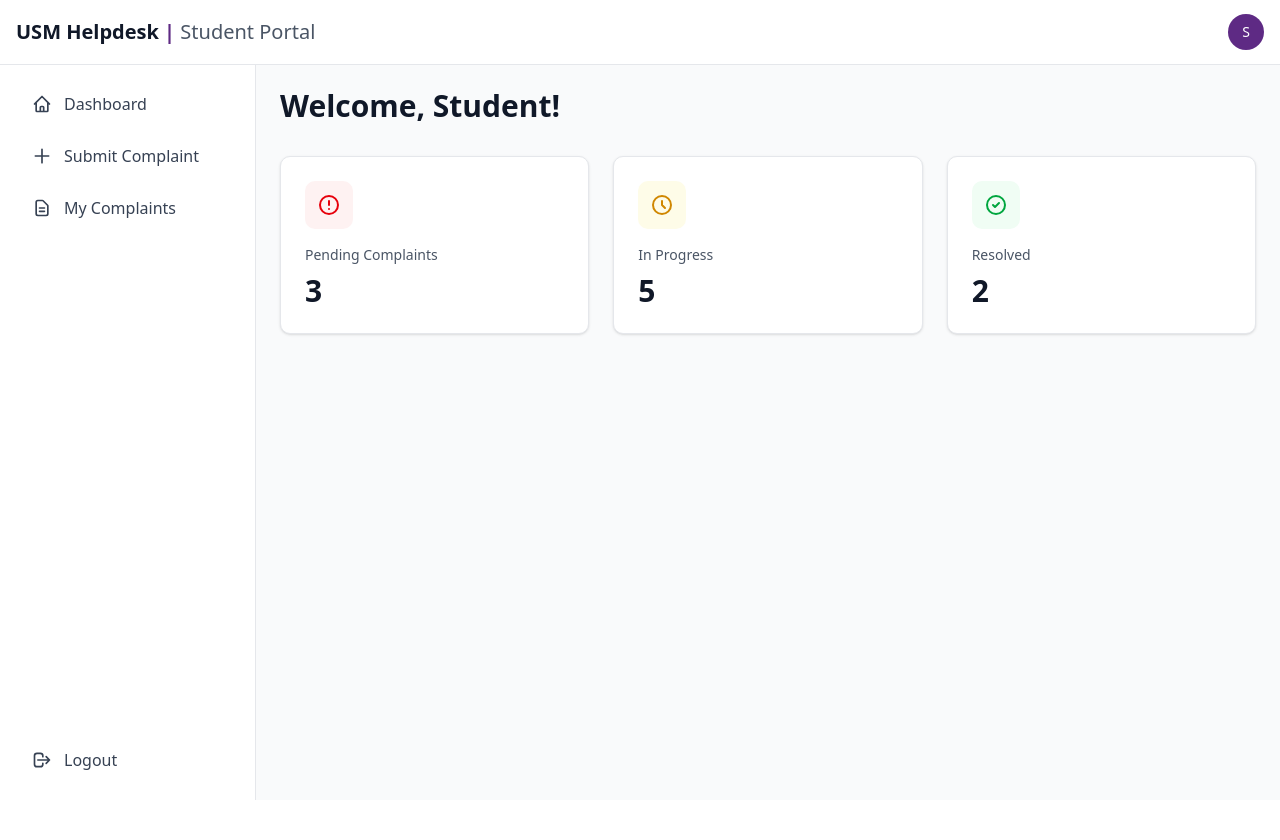
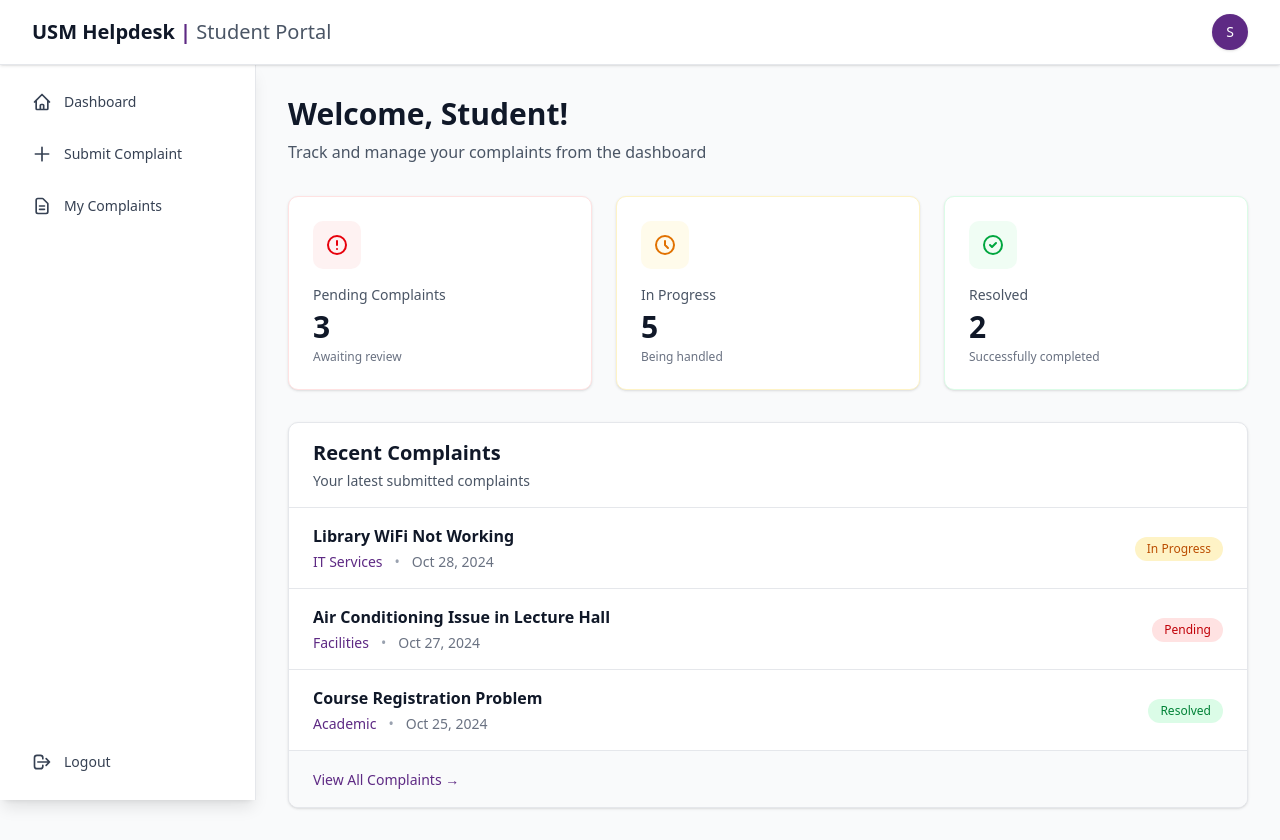
Before and after one commit to danishayman/CMT322-Asg1, a Next.js app: page /student in a window 1280 px wide. Before the commit the page ends 800 px from the top, so only its background shows below. Built offline with nearby package versions, Linux system fonts and the light colour scheme.

Commit message:
Improved styling

```diff
--- a/app/student/layout.tsx
+++ b/app/student/layout.tsx
@@ -13,9 +13,21 @@ export default function StudentLayout({
   const [isSidebarOpen, setIsSidebarOpen] = useState(false);
 
   const navLinks = [
-    { name: 'Dashboard', path: '/student/dashboard', icon: 'M3 12l2-2m0 0l7-7 7 7M5 10v10a1 1 0 001 1h3m10-11l2 2m-2-2v10a1 1 0 01-1 1h-3m-6 0a1 1 0 001-1v-4a1 1 0 011-1h2a1 1 0 011 1v4a1 1 0 001 1m-6 0h6' },
-    { name: 'Submit Complaint', path: '/student/submit', icon: 'M12 4v16m8-8H4' },
-    { name: 'My Complaints', path: '/student/my-complaints', icon: 'M9 12h6m-6 4h6m2 5H7a2 2 0 01-2-2V5a2 2 0 012-2h5.586a1 1 0 01.707.293l5.414 5.414a1 1 0 01.293.707V19a2 2 0 01-2 2z' },
+    {
+      name: 'Dashboard',
+      path: '/student/dashboard',
+      icon: 'M3 12l2-2m0 0l7-7 7 7M5 10v10a1 1 0 001 1h3m10-11l2 2m-2-2v10a1 1 0 01-1 1h-3m-6 0a1 1 0 001-1v-4a1 1 0 011-1h2a1 1 0 011 1v4a1 1 0 001 1m-6 0h6'
+    },
+    {
+      name: 'Submit Complaint',
+      path: '/student/submit',
+      icon: 'M12 4v16m8-8H4'
+    },
+    {
+      name: 'My Complaints',
+      path: '/student/my-complaints',
+      icon: 'M9 12h6m-6 4h6m2 5H7a2 2 0 01-2-2V5a2 2 0 012-2h5.586a1 1 0 01.707.293l5.414 5.414a1 1 0 01.293.707V19a2 2 0 01-2 2z'
+    },
   ];
 
   const handleLogout = () => {
@@ -27,12 +39,13 @@ export default function StudentLayout({
   return (
     <div className="min-h-screen bg-gray-50">
       {/* Top Navbar */}
-      <nav className="bg-white border-b border-gray-200 fixed w-full top-0 z-30">
-        <div className="px-4 h-16 flex items-center justify-between">
+      <nav className="bg-white border-b border-gray-200 fixed w-full top-0 z-30 shadow-sm">
+        <div className="px-4 sm:px-6 lg:px-8 h-16 flex items-center justify-between">
           {/* Mobile menu button */}
           <button
             onClick={() => setIsSidebarOpen(!isSidebarOpen)}
-            className="lg:hidden p-2 rounded-lg hover:bg-gray-100 transition-colors"
+            className="lg:hidden p-2 rounded-lg text-gray-600 hover:bg-gray-100 hover:text-gray-900 transition-all duration-200"
+            aria-label="Toggle menu"
           >
             <svg className="w-6 h-6" fill="none" stroke="currentColor" viewBox="0 0 24 24">
               <path strokeLinecap="round" strokeLinejoin="round" strokeWidth={2} d="M4 6h16M4 12h16M4 18h16" />
@@ -41,14 +54,14 @@ export default function StudentLayout({
 
           {/* Logo/Title */}
           <div className="flex items-center gap-2">
-            <h1 className="text-xl font-bold text-gray-900">
+            <h1 className="text-lg sm:text-xl font-bold text-gray-900">
               USM Helpdesk <span className="text-[#5e2a84]">|</span> <span className="text-gray-600 font-normal">Student Portal</span>
             </h1>
           </div>
 
           {/* User Avatar */}
           <div className="flex items-center gap-3">
-            <div className="w-9 h-9 rounded-full bg-[#5e2a84] flex items-center justify-center">
+            <div className="w-9 h-9 rounded-full bg-[#5e2a84] flex items-center justify-center shadow-sm hover:shadow-md transition-shadow duration-200 cursor-pointer">
               <span className="text-white font-medium text-sm">S</span>
             </div>
           </div>
@@ -57,13 +70,16 @@ export default function StudentLayout({
 
       {/* Sidebar */}
       <aside
-        className={`fixed left-0 top-16 h-[calc(100vh-4rem)] w-64 bg-white border-r border-gray-200 transform transition-transform duration-300 z-20 lg:translate-x-0 ${
-          isSidebarOpen ? 'translate-x-0' : '-translate-x-full'
-        }`}
+        className={`
+          fixed left-0 top-16 h-[calc(100vh-4rem)] w-64
+          bg-white border-r border-gray-200 shadow-lg
+          transform transition-transform duration-300 ease-in-out z-20
+          lg:translate-x-0 ${isSidebarOpen ? 'translate-x-0' : '-translate-x-full'}
+        `}
       >
         <div className="p-4 h-full flex flex-col">
           {/* Navigation Links */}
-          <nav className="space-y-1 flex-1">
+          <nav className="space-y-2 flex-1">
             {navLinks.map((link) => (
               <button
                 key={link.path}
@@ -71,16 +87,19 @@ export default function StudentLayout({
                   router.push(link.path);
                   setIsSidebarOpen(false);
                 }}
-                className={`w-full flex items-center gap-3 px-4 py-3 rounded-lg transition-colors ${
-                  isActive(link.path)
-                    ? 'bg-[#5e2a84] text-white'
-                    : 'text-gray-700 hover:bg-gray-100'
-                }`}
+                className={`
+                  w-full flex items-center gap-3 px-4 py-3 rounded-lg
+                  font-medium text-sm transition-all duration-200
+                  ${isActive(link.path)
+                    ? 'bg-[#5e2a84] text-white shadow-md'
+                    : 'text-gray-700 hover:bg-purple-50 hover:text-[#5e2a84]'
+                  }
+                `}
               >
-                <svg className="w-5 h-5" fill="none" stroke="currentColor" viewBox="0 0 24 24">
+                <svg className="w-5 h-5 shrink-0" fill="none" stroke="currentColor" viewBox="0 0 24 24">
                   <path strokeLinecap="round" strokeLinejoin="round" strokeWidth={2} d={link.icon} />
                 </svg>
-                <span className="font-medium">{link.name}</span>
+                <span>{link.name}</span>
               </button>
             ))}
           </nav>
@@ -88,12 +107,12 @@ export default function StudentLayout({
           {/* Logout Button */}
           <button
             onClick={handleLogout}
-            className="w-full flex items-center gap-3 px-4 py-3 rounded-lg text-gray-700 hover:bg-red-50 hover:text-red-600 transition-colors mt-auto"
+            className="w-full flex items-center gap-3 px-4 py-3 rounded-lg text-gray-700 hover:bg-red-50 hover:text-red-600 transition-all duration-200 mt-auto font-medium text-sm"
           >
-            <svg className="w-5 h-5" fill="none" stroke="currentColor" viewBox="0 0 24 24">
+            <svg className="w-5 h-5 shrink-0" fill="none" stroke="currentColor" viewBox="0 0 24 24">
               <path strokeLinecap="round" strokeLinejoin="round" strokeWidth={2} d="M17 16l4-4m0 0l-4-4m4 4H7m6 4v1a3 3 0 01-3 3H6a3 3 0 01-3-3V7a3 3 0 013-3h4a3 3 0 013 3v1" />
             </svg>
-            <span className="font-medium">Logout</span>
+            <span>Logout</span>
           </button>
         </div>
       </aside>
@@ -102,13 +121,13 @@ export default function StudentLayout({
       {isSidebarOpen && (
         <div
           onClick={() => setIsSidebarOpen(false)}
-          className="fixed inset-0 bg-black bg-opacity-50 z-10 lg:hidden top-16"
+          className="fixed inset-0 bg-black bg-opacity-50 z-10 lg:hidden top-16 transition-opacity duration-300"
         />
       )}
 
       {/* Main Content */}
       <main className="pt-16 lg:pl-64 min-h-screen">
-        <div className="p-6">
+        <div className="p-4 sm:p-6 lg:p-8 max-w-7xl mx-auto">
           {children}
         </div>
       </main>
--- a/app/student/page.tsx
+++ b/app/student/page.tsx
@@ -5,57 +5,147 @@ export default function StudentDashboard() {
     {
       title: 'Pending Complaints',
       count: 3,
-      color: 'red',
+      description: 'Awaiting review',
       bgColor: 'bg-red-50',
       textColor: 'text-red-600',
+      borderColor: 'border-red-100',
       icon: 'M12 8v4m0 4h.01M21 12a9 9 0 11-18 0 9 9 0 0118 0z',
     },
     {
       title: 'In Progress',
       count: 5,
-      color: 'yellow',
-      bgColor: 'bg-yellow-50',
-      textColor: 'text-yellow-600',
+      description: 'Being handled',
+      bgColor: 'bg-amber-50',
+      textColor: 'text-amber-600',
+      borderColor: 'border-amber-100',
       icon: 'M12 8v4l3 3m6-3a9 9 0 11-18 0 9 9 0 0118 0z',
     },
     {
       title: 'Resolved',
       count: 2,
-      color: 'green',
+      description: 'Successfully completed',
       bgColor: 'bg-green-50',
       textColor: 'text-green-600',
+      borderColor: 'border-green-100',
       icon: 'M9 12l2 2 4-4m6 2a9 9 0 11-18 0 9 9 0 0118 0z',
     },
   ];
 
+  const recentComplaints = [
+    {
+      id: 1,
+      title: 'Library WiFi Not Working',
+      category: 'IT Services',
+      status: 'In Progress',
+      date: 'Oct 28, 2024',
+    },
+    {
+      id: 2,
+      title: 'Air Conditioning Issue in Lecture Hall',
+      category: 'Facilities',
+      status: 'Pending',
+      date: 'Oct 27, 2024',
+    },
+    {
+      id: 3,
+      title: 'Course Registration Problem',
+      category: 'Academic',
+      status: 'Resolved',
+      date: 'Oct 25, 2024',
+    },
+  ];
+
+  const getStatusColor = (status: string) => {
+    switch (status) {
+      case 'Pending':
+        return 'bg-red-100 text-red-700';
+      case 'In Progress':
+        return 'bg-amber-100 text-amber-700';
+      case 'Resolved':
+        return 'bg-green-100 text-green-700';
+      default:
+        return 'bg-gray-100 text-gray-700';
+    }
+  };
+
   return (
-    <div>
+    <div className="space-y-8">
       {/* Page Heading */}
-      <div className="mb-8">
+      <div>
         <h1 className="text-3xl font-bold text-gray-900">Welcome, Student!</h1>
+        <p className="text-gray-600 mt-2">Track and manage your complaints from the dashboard</p>
       </div>
 
       {/* Stats Grid */}
-      <div className="grid grid-cols-1 md:grid-cols-2 lg:grid-cols-3 gap-6">
+      <div className="grid grid-cols-1 sm:grid-cols-2 lg:grid-cols-3 gap-4 sm:gap-6">
         {stats.map((stat) => (
           <div
             key={stat.title}
-            className="bg-white rounded-lg shadow-sm border border-gray-200 p-6 hover:shadow-md transition-shadow duration-200"
+            className={`
+              bg-white rounded-lg shadow-sm border ${stat.borderColor}
+              p-6 hover:shadow-md hover:scale-[1.02]
+              transition-all duration-200 cursor-pointer
+            `}
           >
             {/* Icon */}
-            <div className={`${stat.bgColor} ${stat.textColor} w-12 h-12 rounded-lg flex items-center justify-center mb-4`}>
+            <div className={`${stat.bgColor} ${stat.textColor} w-12 h-12 rounded-lg flex items-center justify-center mb-4 transition-transform duration-200 group-hover:scale-110`}>
               <svg className="w-6 h-6" fill="none" stroke="currentColor" viewBox="0 0 24 24">
                 <path strokeLinecap="round" strokeLinejoin="round" strokeWidth={2} d={stat.icon} />
               </svg>
             </div>
 
-            {/* Title */}
-            <h3 className="text-gray-600 text-sm font-medium mb-2">{stat.title}</h3>
-
-            {/* Count */}
-            <p className="text-3xl font-bold text-gray-900">{stat.count}</p>
+            {/* Content */}
+            <div>
+              <h3 className="text-gray-600 text-sm font-medium mb-1">{stat.title}</h3>
+              <p className="text-3xl font-bold text-gray-900 mb-1">{stat.count}</p>
+              <p className="text-xs text-gray-500">{stat.description}</p>
+            </div>
           </div>
         ))}
+      </div>
+
+      {/* Recent Complaints */}
+      <div className="bg-white rounded-lg shadow-sm border border-gray-200 overflow-hidden">
+        <div className="px-6 py-4 border-b border-gray-200">
+          <h2 className="text-xl font-bold text-gray-900">Recent Complaints</h2>
+          <p className="text-sm text-gray-600 mt-1">Your latest submitted complaints</p>
+        </div>
+
+        <div className="divide-y divide-gray-200">
+          {recentComplaints.map((complaint) => (
+            <div
+              key={complaint.id}
+              className="px-6 py-4 hover:bg-gray-50 transition-colors duration-200 cursor-pointer"
+            >
+              <div className="flex flex-col sm:flex-row sm:items-center sm:justify-between gap-3">
+                <div className="flex-1">
+                  <h3 className="text-base font-semibold text-gray-900 mb-1">
+                    {complaint.title}
+                  </h3>
+                  <div className="flex flex-wrap items-center gap-3 text-sm">
+                    <span className="text-gray-600">
+                      <span className="font-medium text-[#5e2a84]">{complaint.category}</span>
+                    </span>
+                    <span className="text-gray-400">•</span>
+                    <span className="text-gray-500">{complaint.date}</span>
+                  </div>
+                </div>
+                <div>
+                  <span className={`inline-flex items-center px-3 py-1 rounded-full text-xs font-medium ${getStatusColor(complaint.status)}`}>
+                    {complaint.status}
+                  </span>
+                </div>
+              </div>
+            </div>
+          ))}
+        </div>
+
+        {/* View All Link */}
+        <div className="px-6 py-4 bg-gray-50 border-t border-gray-200">
+          <button className="text-[#5e2a84] hover:text-[#4a2169] font-medium text-sm transition-colors duration-200">
+            View All Complaints →
+          </button>
+        </div>
       </div>
     </div>
   );
```
Also changed, not shown: app/student/submit/page.tsx (+30 -15 lines).
